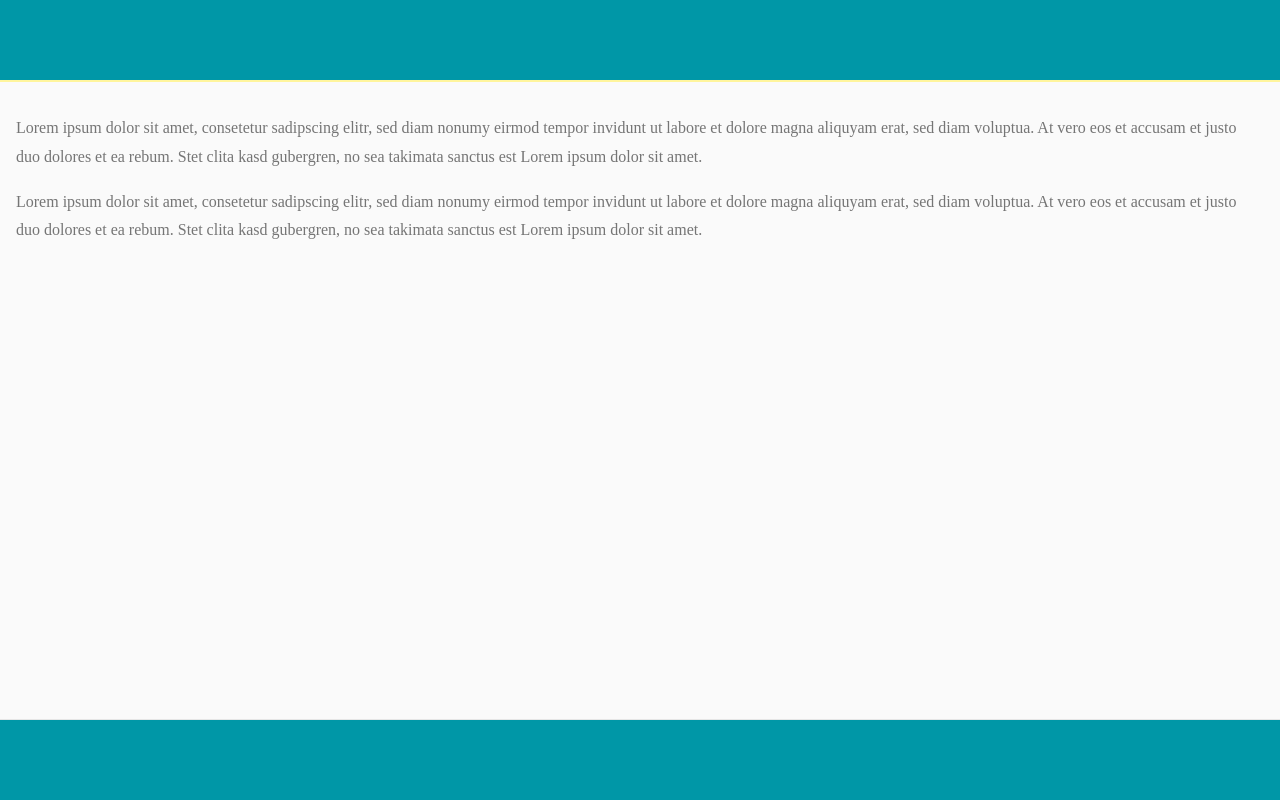
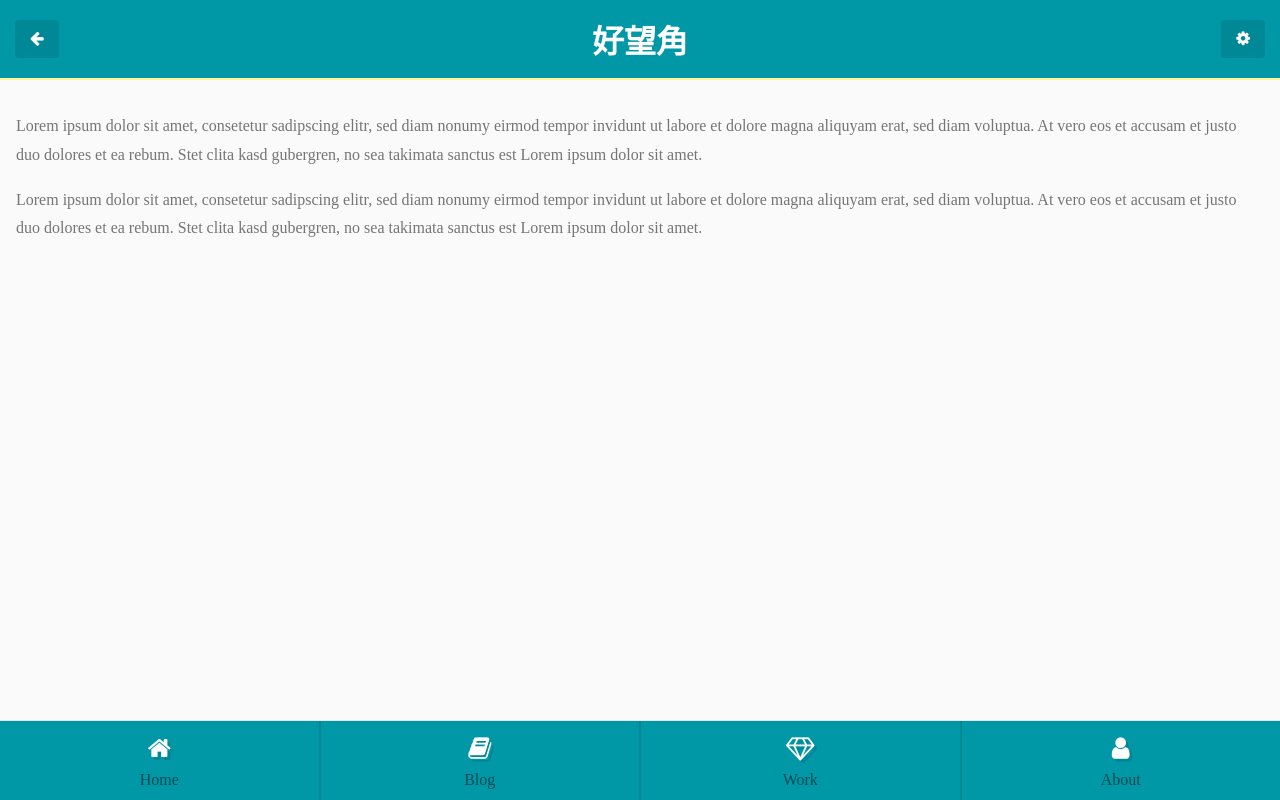
Before and after one commit to ZhengxianLan/flexbox-demo, a website: page index.html in a window 1280 px wide. Drawn offline with Linux system fonts and the light colour scheme.

Commit message:
Use font-awesome

```diff
--- a/index.html
+++ b/index.html
@@ -4,11 +4,22 @@
     <meta charset="utf-8" />
     <meta name="viewport" content="width=device-width" />
     <link rel="stylesheet" href="styles/main.css" type="text/css" media="screen" title="no title" charset="utf-8">
+    <link rel="stylesheet" href="http://cdn.bootcss.com/font-awesome/4.5.0/css/font-awesome.min.css">
     <title>flex</title>
   </head>
   <body>
     <div class="app-wrapper">
-      <div class="app-header"></div>
+      <div class="app-header">
+        <a class="button" href="">
+          <i class="fa fa-arrow-left"></i>
+        </a>
+        <h1>好望角</h1>
+        <a class="button" href="">
+          <i class="fa fa-cog">
+
+          </i>
+        </a>
+      </div>
       <div class="app-content">
         <p>
           Lorem ipsum dolor sit amet, consetetur sadipscing elitr, sed diam nonumy eirmod
@@ -23,7 +34,28 @@
           no sea takimata sanctus est Lorem ipsum dolor sit amet.
         </p>
       </div>
-      <div class="app-footer"></div>
+      <div class="app-footer">
+        <a href="#">
+          <i class="fa fa-home">
+          </i>
+            Home
+        </a>
+        <a href="#">
+          <i class="fa fa-book">
+          </i>
+            Blog
+        </a>
+        <a href="#">
+          <i class="fa fa-diamond">
+          </i>
+            Work
+        </a>
+        <a href="#">
+          <i class="fa fa-user">
+          </i>
+            About
+        </a>
+      </div>
     </div>
   </body>
 </html>
--- a/source/gulpfile.js
+++ b/source/gulpfile.js
@@ -3,9 +3,15 @@ var sass = require('gulp-sass') ;
 var autoprefixer = require('gulp-autoprefixer');
 var watch = require('gulp-watch');
 
+// 处理异常，防止在编译sass出错后，gulp直接退出
+function handle_error(err) {
+  console.error(err.toString());
+  this.emit('end');
+}
+
 gulp.task('sass',function () {
   gulp.src('styles/main.scss')
-  .pipe(sass())
+  .pipe(sass()).on('error',handle_error)
   .pipe(autoprefixer())
   .pipe(gulp.dest('../styles'));
 });
--- a/source/styles/main.scss
+++ b/source/styles/main.scss
@@ -12,8 +12,16 @@ $divider-color:        #BDBDBD;
 
 body{
   margin: 0;
+  color: $primary-color-text;
+  -webkit-font-smoothing: antialised;
 }
 
+* {
+  box-sizing: border-box;
+}
+a {
+  text-decoration: none;
+}
 .app-wrapper {
   // 设置warpper高度为设备可见高度。若不设置则为内容所撑开的高度
   // 若不设置，则在内容不足以撑满可是区域时，会呈现footer上移的情况
@@ -24,11 +32,26 @@ body{
 }
 
 .app-header{
-  //设置头尾不压缩，防止content 内容过多时把头尾压扁
+  display: flex;
+  //设置头尾不压缩，防止content 内容过多时把头尾压扁,该属性设置于 item 中
   flex-shrink: 0;
+  align-items: center;
+  justify-content: space-between;
+  padding: 15px;
+  color: $primary-color-text;
   background-color: $primary-color-dark;
   height: 80px;
   border-bottom: 2px solid #fff59d;
+  a {
+    flex-basis: 0;
+    // 字体颜色没继承
+    color: $primary-color-text;
+  }
+  .button {
+      background-color: rgba(0,0,0,.1);
+      padding: 10px 15px;
+      border-radius: 4px;
+    }
 }
 
 .app-content {
@@ -47,6 +70,31 @@ body{
 .app-footer {
   height: 80px;
   flex-shrink: 0;
+  // 使 app-footer 转为 flex 容器。a标签会在竖直height属性上，占满容器高度
+  display: flex;
   background-color: $primary-color-dark;
   border-top: 1px solid #e6e6e6;
+  // 使用 following sibling 选择器`~`，能达到下面使用 &:first-child 相似的效果
+  // 在这个案例中，使用直接相邻选择器`+`,也能达到类似的效果
+  a  {
+    padding: 15px;
+    text-align:center;
+    color: rgba(0,0,0,.5);
+    // 忽略内容，平均分配空间
+    // ref: https://css-tricks.com/snippets/css/a-guide-to-flexbox/
+    // ref: https://www.w3.org/TR/css-flexbox-1/images/rel-vs-abs-flex.svg
+    flex-basis: 0;
+    flex-grow: 1;
+    border-left: 2px solid rgba(0,0,0,.1);
+    &:first-child {
+      border-left: 0;
+    }
+    i {
+      display: block;
+      font-size: 25px;
+      color: white;
+      text-shadow: 3px 3px 0 rgba(0,0,0,.1);
+      padding-bottom: 10px;
+    }
+  }
 }
```
Also changed, not shown: source/index.html (+34 -2 lines), styles/main.css.
